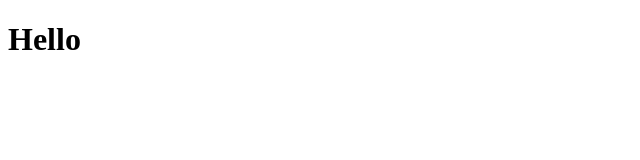
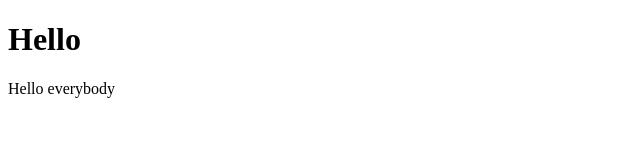
Before and after one commit to Nataliia45/Zubleva_Front-end-pro_06.12.23, a plain HTML site: page index.html in a window 1280 px wide. Shown: the whole page, without its empty margins (0-640 px from the left). Drawn offline with Linux system fonts and the light colour scheme.

Commit message:
add hello everybody

```diff
--- a/index.html
+++ b/index.html
@@ -7,6 +7,7 @@
 </head>
 <body>
     <h1>Hello</h1>
+    <p>Hello everybody</p>
 
 </body>
 </html>
```
